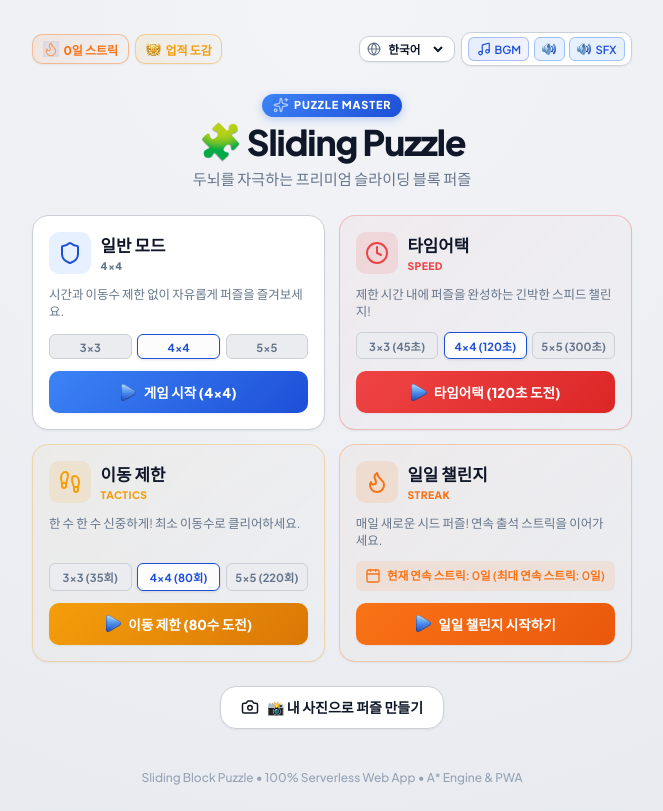
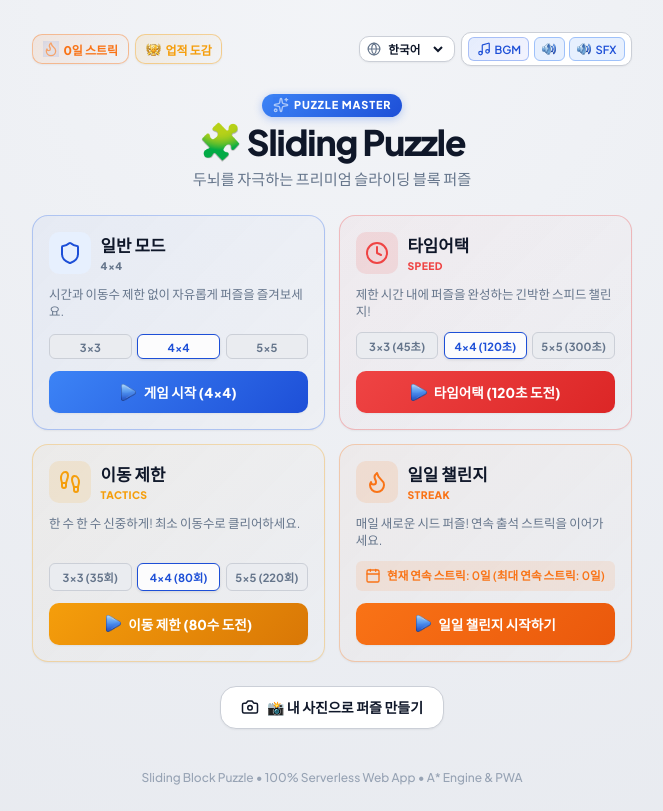
Before and after one commit to NewplayerKOR/sliding-puzzle-web, a React (Vite) app: page / in a window 1280 px wide. Shown: the whole page, without its empty margins (308-971 px from the left). Built offline with nearby package versions, Linux system fonts and the light colour scheme.

Commit message:
fix(DEV01): complete batch tasks DEV04 DEV05 DEV06 and update PROJECT_GUIDE v2.6

```diff
--- a/src/components/Board/Tile.css
+++ b/src/components/Board/Tile.css
@@ -12,9 +12,8 @@
   -webkit-user-select: none;
   touch-action: none;
   overflow: hidden;
-  transform: translateZ(0);
   image-rendering: -webkit-optimize-contrast;
-  transition: transform var(--transition-fast), box-shadow var(--transition-fast), filter var(--transition-fast);
+  transition: box-shadow var(--transition-fast), filter var(--transition-fast), background-color var(--transition-fast), border-color var(--transition-fast);
 }
 
 .tile-empty {
@@ -82,7 +81,6 @@
 }
 
 .tile-filled.movable:hover {
-  transform: translateY(-2px) scale(1.02);
   box-shadow: var(--tile-shadow-hover);
   z-index: 10;
 }
@@ -93,12 +91,12 @@
 }
 
 .tile-filled.mode-image.movable:hover {
-  filter: brightness(1.06);
+  filter: brightness(1.08);
 }
 
 .tile-filled.movable:active {
-  transform: translateY(1px) scale(0.96);
   box-shadow: var(--tile-shadow-active);
+  filter: brightness(0.96);
 }
 
 .tile-number {
--- a/src/components/Title/TitleScreen.css
+++ b/src/components/Title/TitleScreen.css
@@ -331,6 +331,10 @@
   box-shadow: var(--shadow-md);
 }
 
+.mode-card.standard {
+  border-color: rgba(37, 99, 235, 0.3);
+  background: linear-gradient(135deg, rgba(37, 99, 235, 0.04), transparent);
+}
 .mode-card.standard:hover {
   border-color: var(--primary-500);
 }
--- a/vite.config.ts
+++ b/vite.config.ts
@@ -4,6 +4,7 @@ import react from '@vitejs/plugin-react';
 
 // https://vite.dev/config/
 export default defineConfig({
+  base: './',
   plugins: [react()],
   server: {
     port: 5173,
```
Also changed, not shown: 1 other file (tests, documents, lock files or other folders).
